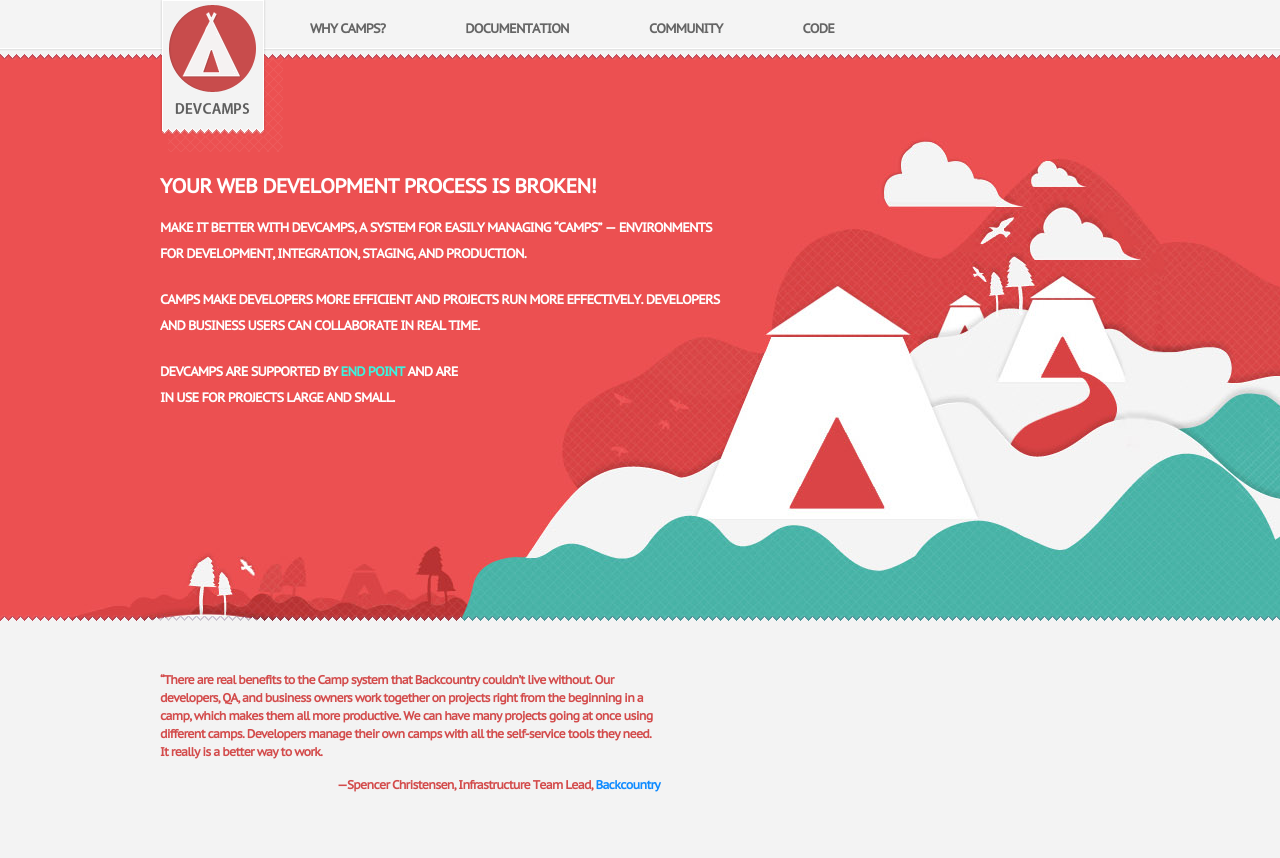
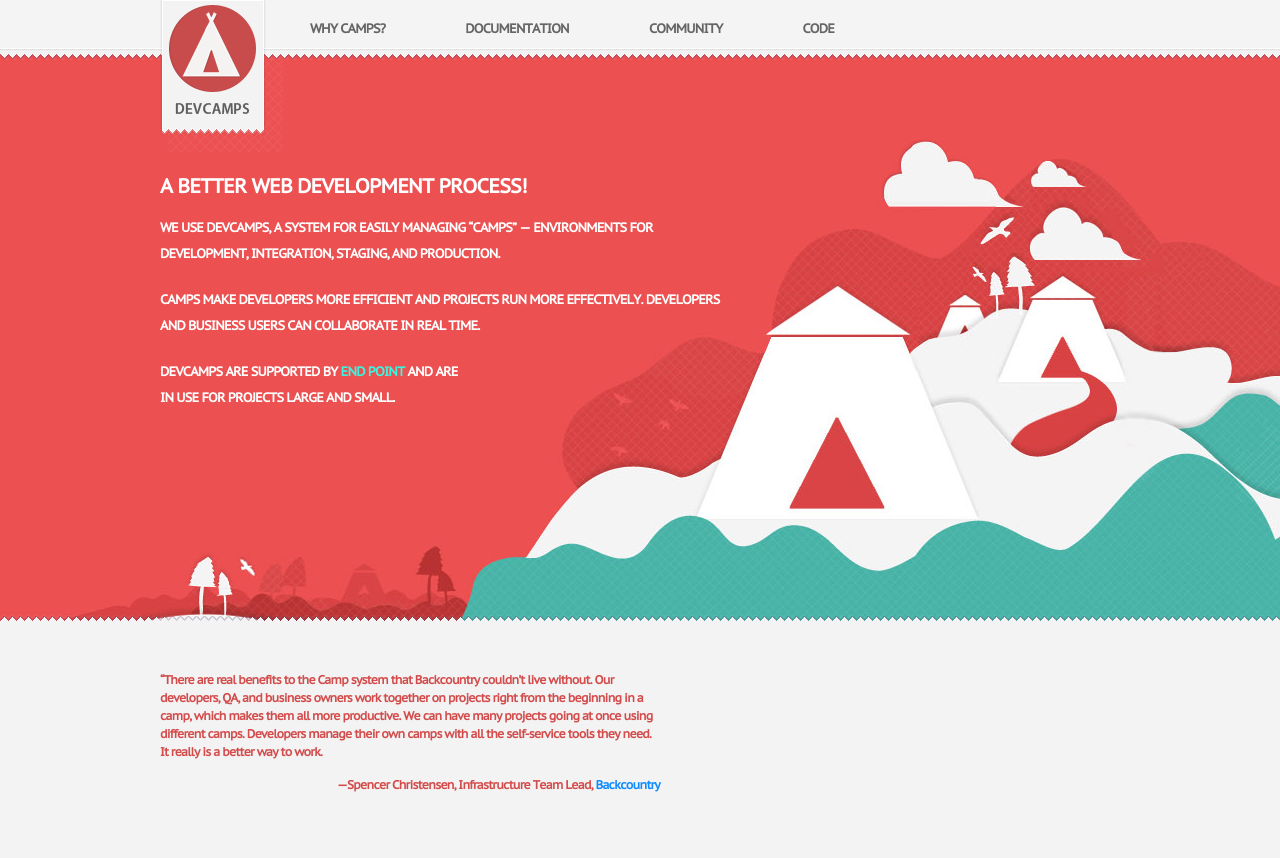
Before and after one commit to devcamps/camps, a PHP site: page / in a window 1280 px wide. Shown: the top 858 px of the page. Run offline with PHP 8.4, Linux system fonts and the light colour scheme.

Commit message:
Use a more positive main message

```diff
--- a/website/index.php
+++ b/website/index.php
@@ -3,9 +3,9 @@
     include "header.php";
 ?>
 
-<h1>Your web development process is broken!</h1>
+<h1>A better web development process!</h1>
 
-<p>Make it better with DevCamps, a system for easily managing “camps” — environments for development, integration, staging, and production.</p>
+<p>We use DevCamps, a system for easily managing “camps” — environments for development, integration, staging, and production.</p>
 
 <p>Camps make developers more efficient and projects run more effectively. Developers and business users can collaborate in real time.</p>
 
```
